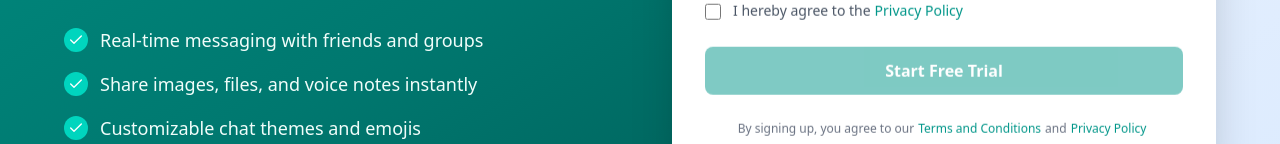
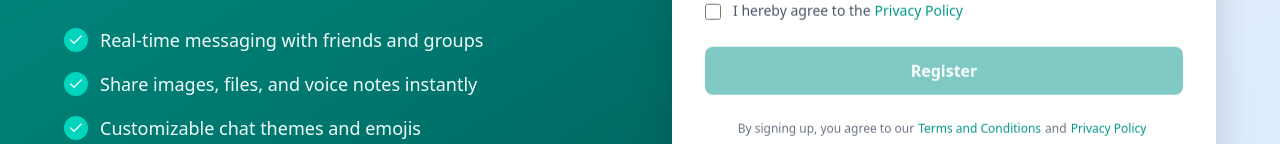
Before and after one commit to RoushanSri/Chatify, a React (Vite) app in the folder frontend/: page /register in a window 1280 px wide. Shown: the part 502-646 px from the top of the page. Built offline with nearby package versions, Linux system fonts and the light colour scheme.

Commit message:
Add toasters

```diff
--- a/frontend/package.json
+++ b/frontend/package.json
@@ -20,6 +20,7 @@
     "lucide-react": "^0.525.0",
     "react": "^19.1.0",
     "react-dom": "^19.1.0",
+    "react-hot-toast": "^2.5.2",
     "react-icons": "^5.5.0",
     "react-redux": "^9.2.0",
     "react-router-dom": "^7.6.3",
--- a/frontend/src/Components/AddFriend.jsx
+++ b/frontend/src/Components/AddFriend.jsx
@@ -2,6 +2,7 @@ import React, { useState } from "react";
 import { axiosInstance } from "../lib/axiosIntance";
 import { UserPlus } from "lucide-react"
 import { useDispatch, useSelector } from "react-redux";
+import toast from "react-hot-toast";
 
 function AddFriend({ onClose }) {
   const [email, setEmail] = useState("");
@@ -12,6 +13,10 @@ function AddFriend({ onClose }) {
   const {profile} = useSelector(state=>state.user)
 
   const handleSearch = async () => {
+    if(email==profile.auth.email){
+      toast.error("Email same as yours")
+      return
+    }
     try {
       setError("");
       setSuccess("");
@@ -33,6 +38,7 @@ function AddFriend({ onClose }) {
 
   const handleSendRequest = async () => {
     if(!searchedUser || !profile._id) return;
+    const toastId = toast.loading("Sending Friend request")
       try{
         const token = localStorage.getItem("token");
         const res = await axiosInstance.post(`/request/sendRequest`, {
@@ -42,9 +48,14 @@ function AddFriend({ onClose }) {
           Authorization: `Bearer ${token}`,
         },
       });
+      toast.success("Request sent Successfully!!",{
+        id:toastId
+      })
       }catch(e){
         console.log(e);
-
+        toast.error("Error while sending error!!",{
+          id:toastId
+        })
       }
   };
 
--- a/frontend/src/Components/UserBox.jsx
+++ b/frontend/src/Components/UserBox.jsx
@@ -8,6 +8,7 @@ import IconButton from "@mui/material/IconButton";
 import { useState } from "react";
 import { useDispatch } from "react-redux";
 import { removeFriend } from "../redux/slices/userSlice";
+import toast from "react-hot-toast";
 
 function UserBox({ user, setCurrentUser, currentUser }) {
   const [anchorEl, setAnchorEl] = useState(null);
@@ -25,8 +26,18 @@ function UserBox({ user, setCurrentUser, currentUser }) {
   };
 
   const handleRemoveFriend = () => {
+    const toastId = toast.loading("Removing friend!!")
     handleMenuClose();
     dispatch(removeFriend({friendId:user._id}))
+    .then((res)=>{
+      if(res.error)
+        toast.error("Error while removing friend",{
+        id:toastId
+      })
+      toast.success("Friend Removed Successfully!!",{
+        id:toastId
+      })
+    })
   };
   return (
     <div
--- a/frontend/src/main.jsx
+++ b/frontend/src/main.jsx
@@ -5,12 +5,24 @@ import App from './App.jsx'
 import {BrowserRouter} from 'react-router-dom'
 import { Provider } from 'react-redux'
 import {store} from './redux/store.js'
+import {Toaster} from "react-hot-toast"
 
 createRoot(document.getElementById('root')).render(
   <StrictMode>
     <Provider store={store}>
     <BrowserRouter>
       <App />
+      <Toaster toastOptions={{
+          style: {
+            background: '#333',
+            color: '#fff',
+          },
+          error: {
+            style: {
+              background: 'red',
+            },
+          },
+        }}/>
     </BrowserRouter>
     </Provider>
   </StrictMode>,
--- a/frontend/src/pages/Login.jsx
+++ b/frontend/src/pages/Login.jsx
@@ -4,6 +4,7 @@ import { loginUser } from "../redux/slices/authSlice";
 import { useNavigate } from "react-router-dom";
 import { Check, Mail, Lock, MessageCircle, ArrowRight } from 'lucide-react';
 import { FaEye, FaEyeSlash } from "react-icons/fa";
+import toast from "react-hot-toast";
 
 const Login = () => {
   const [formData, setFormData] = useState({
@@ -37,13 +38,16 @@ const Login = () => {
       console.log("Please fill all the fields");
       return;
     }
-
+    const toastId=toast.loading("Signing in...")
     setIsLoading(true);
     dispatch(loginUser({ email: formData.email, password: formData.password }))
       .then((response) => {
         if (response.payload.success) {
           if (rememberMe)
             localStorage.setItem("userEmail", formData.email);
+          toast.success("Signed In!!",{
+            id:toastId
+          })
           navigate("/u/");
         }
       })
--- a/frontend/src/pages/MainLayout.jsx
+++ b/frontend/src/pages/MainLayout.jsx
@@ -9,6 +9,7 @@ import { getSocket } from "../socket";
 import AddFriend from "../Components/AddFriend";
 import FriendRequests from "../Components/FriendRequests";
 import { incrementRequestCount } from "../redux/slices/requestSlice";
+import toast from "react-hot-toast";
 
 function MainLayout() {
 
@@ -34,7 +35,7 @@ function MainLayout() {
     if (!socket) return;
 
     const handleNewRequest = (request) => {
-      console.log("📩 New friend request received:", request);
+      toast.success("New Request!!")
       dispatch(incrementRequestCount())
     };
 
@@ -48,12 +49,16 @@ function MainLayout() {
     const [currentUser, setCurrentUser] = useState(null)
 
     const LogOut = ()=>{
+        const toastId = toast.loading("Logging Out...")
         dispatch(logoutUser())
         const socket = getSocket();
         if (socket?.connected) {
             socket.disconnect();
         }
         localStorage.removeItem("token")
+        toast.success("Logged Out successfully",{
+            id:toastId
+        })
         navigate("/login");
     }
 
--- a/frontend/src/pages/Register.jsx
+++ b/frontend/src/pages/Register.jsx
@@ -4,6 +4,7 @@ import { loginUser, registerUser } from "../redux/slices/authSlice";
 import { useNavigate } from "react-router-dom";
 import { Check, Mail, Lock, User, MessageCircle  } from 'lucide-react';
 import {FaEyeSlash, FaEye} from 'react-icons/fa'
+import toast from "react-hot-toast";
 
 const Register = () => {
 
@@ -30,14 +31,21 @@ const Register = () => {
         console.log("fill all the fields");
         return;
       }
+      const toastId = toast.loading("Sending Email..")
       dispatch(registerUser({email:formData.email, password:formData.password, username:formData.username}))
       .then((response) => {
         if (response.payload.success) {
           navigate("/verify-email");
+          toast.success("Email sent!!",{
+            id:toastId
+          })
         }
       })
       .catch((error) => {
         console.error("An error occurred during login:", error);
+        toast.error(`${error}`,{
+          id:toastId
+        })
       });
     };
 
@@ -187,7 +195,7 @@ const Register = () => {
                   className="w-full bg-teal-600 hover:bg-teal-700 text-white font-semibold py-3 px-6 rounded-lg transition-colors transform hover:scale-105 duration-200 disabled:opacity-50"
                   disabled={!agreeToTerms}
                 >
-                  Start Free Trial
+                  Register
                 </button>
 
                 <p className="text-xs text-gray-500 text-center leading-relaxed">
```
Also changed, not shown: 1 other file (tests, documents, lock files or other folders).
